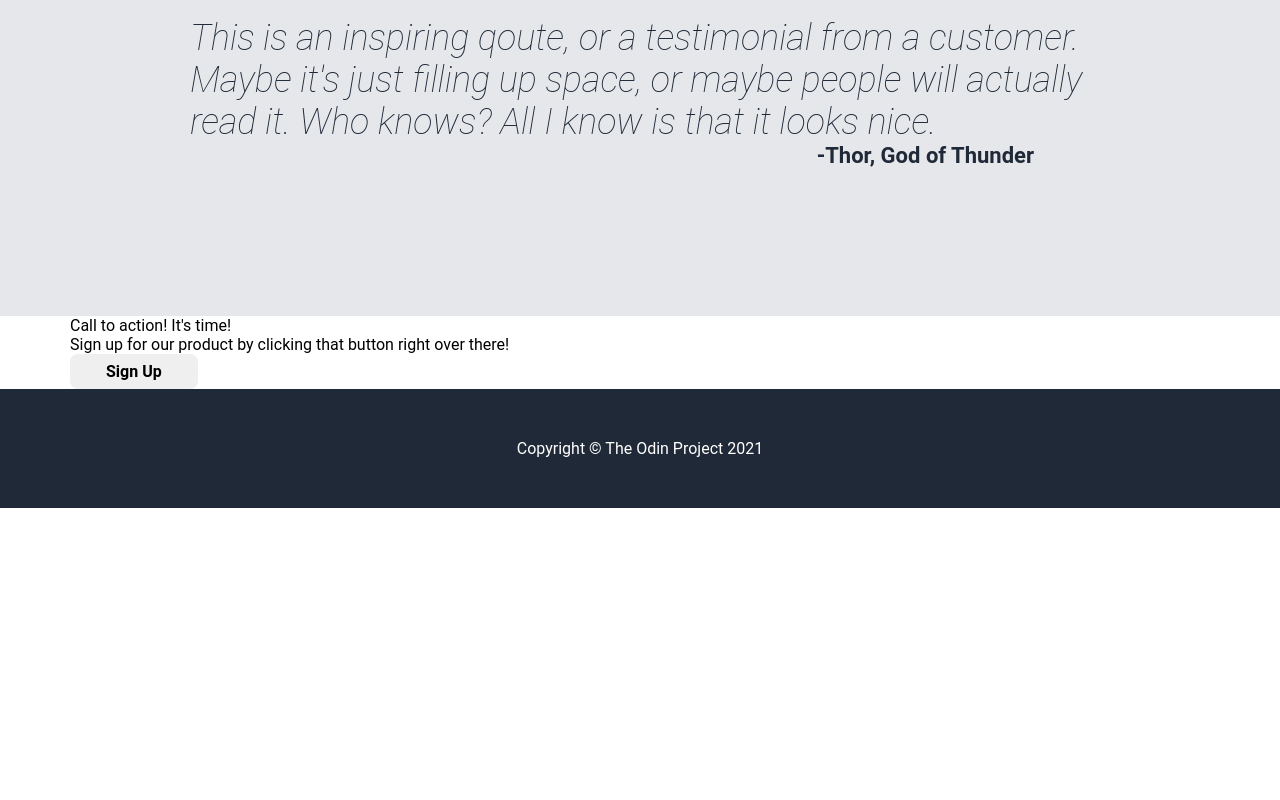
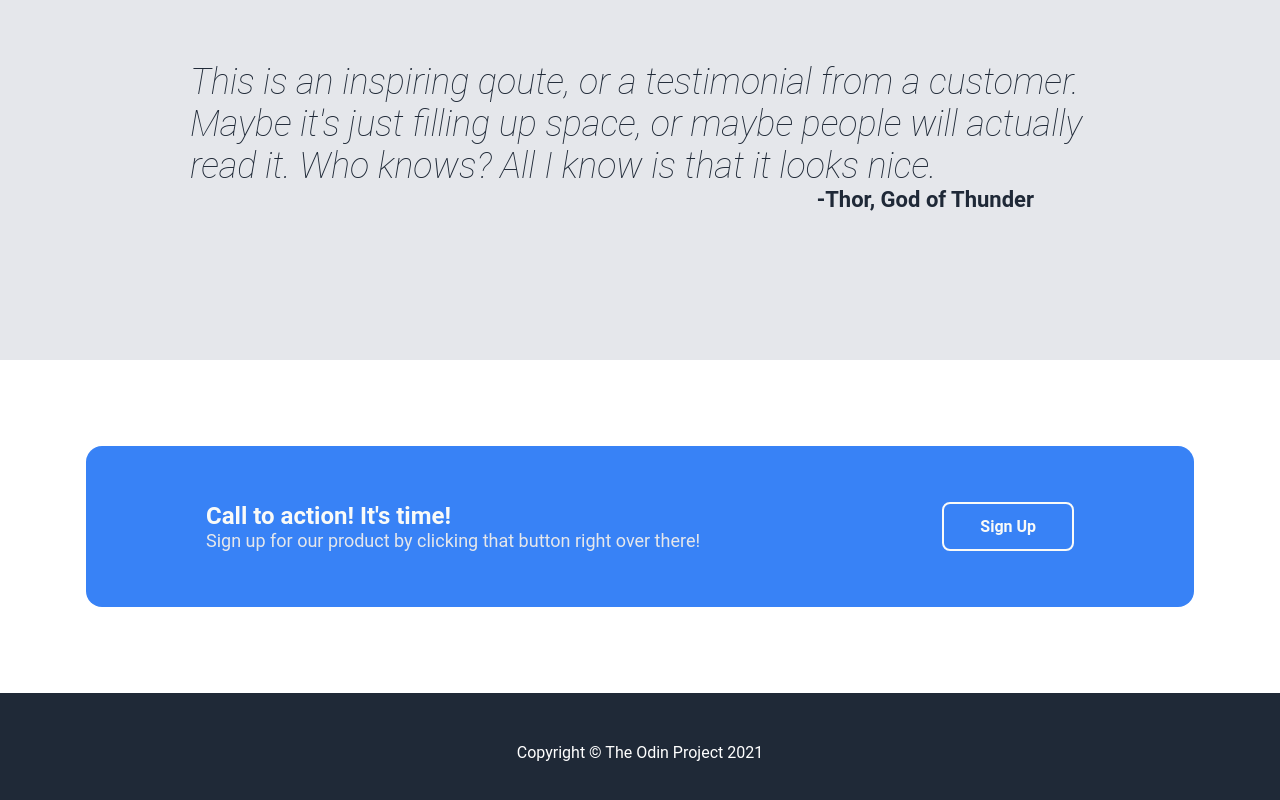
Before and after one commit to danielsebastianc/odin-landing-page, a plain HTML site: page index.html in a window 1280 px wide. Shown: the part 1068-1868 px from the top of the page. Before the commit the page ends 1576 px from the top, so only its background shows below. Drawn offline with Linux system fonts and the light colour scheme.

Commit message:
add style for action card

```diff
--- a/index.html
+++ b/index.html
@@ -64,11 +64,13 @@
         </div>
     </section>
 
-    <div class="container">
-        <div>
-            <div>Call to action! It's time!</div>
-            <div>Sign up for our product by clicking that button right over there!</div>
-            <button>Sign Up</button>
+    <div class="sec-3 container">
+        <div class="action-card">
+            <div>
+                <div class="action-card-title">Call to action! It's time!</div>
+                <div class="action-card-text">Sign up for our product by clicking that button right over there!</div>
+            </div>
+            <button class="action-button">Sign Up</button>
         </div>
     </div>
 
--- a/styles.css
+++ b/styles.css
@@ -27,6 +27,12 @@ button {
 button.hero-button {
     background-color: #3882f6;
     color: white;
+}
+
+button.action-button {
+    background-color: #3882f6;
+    border: 2px #f9faf8 solid;
+    color: #f9faf8;
 }
 
 .container {
@@ -91,12 +97,12 @@ button.hero-button {
 
 .info-title {
     font-weight: 900;
-    font-size: 26px;
+    font-size: 36px;
     color: #1f2937;
 }
 
 .info-container {
-    padding: 32px;
+    padding: 48px;
     display: flex;
     gap: 48px;
     justify-content: center;
@@ -149,6 +155,29 @@ button.hero-button {
     margin-right: 56px;
 }
 
+.sec-3 {
+    padding: 86px;
+}
+
+.action-card {
+    background-color: #3882f6;
+    border-radius: 16px;
+    padding: 56px 120px;
+    display: flex;
+    justify-content: space-between;
+}
+
+.action-card-title {
+    color: #f9faf8;
+    font-size: 24px;
+    font-weight: bold;
+}
+
+.action-card-text {
+    color: #e5e7eb;
+    font-size: 18px;
+}
+
 .footer {
     background-color: #1F2937;
     color: white;
```
